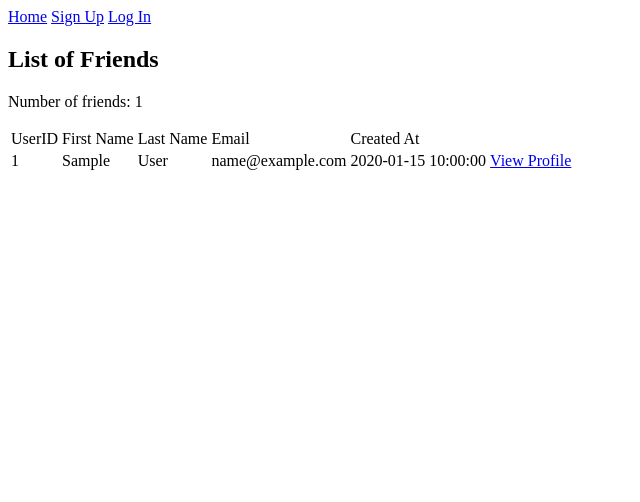
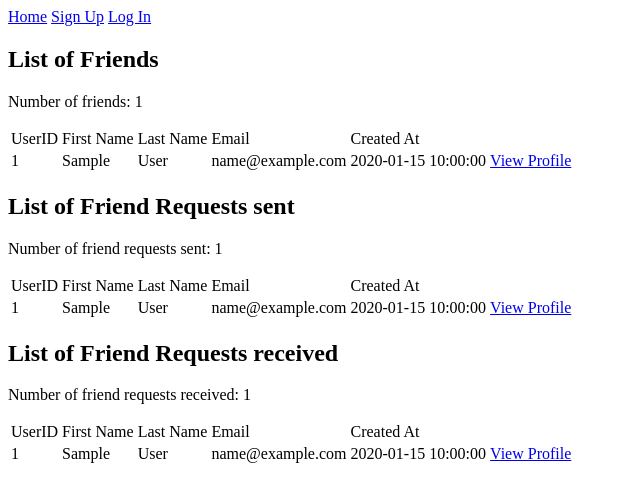
Before and after one commit to donovanOng/comp3013, a PHP site: template application/view/friends/index.php in a window 1280 px wide. Shown: the top 502 px of the page, without its empty margins (0-640 px from the left). Run offline with PHP 8.4, Linux system fonts and the light colour scheme; the template is opened without the code that fills it: most values are stand-ins (such as "Sample title", 1, 10 or a date in 2020); some libraries are stand-ins or nearby versions.

Commit message:
Display List of Friend Requests Sent and List of Friend Requests Received

```diff
--- a/application/controller/friend_controller.php
+++ b/application/controller/friend_controller.php
@@ -23,6 +23,8 @@ class FriendController
   {
     $model = new Friend();
     $friends = $model->find_user_friend($friend_userID, 0);
+    $friend_req_sent = $model->find_friend_req_sent($friend_userID);
+    $friend_req_received = $model->find_friend_req_received($friend_userID);
 
     require APP . 'view/_templates/header.php';
     require APP . 'view/friends/index.php';
--- a/application/view/friends/index.php
+++ b/application/view/friends/index.php
@@ -1,4 +1,5 @@
 <div class="container">
+
   <h2>List of Friends</h2>
   <p>Number of friends: <?= count($friends) ?></p>
   <? if (count($friends) > 0) { ?>
@@ -28,4 +29,65 @@
       </tbody>
     </table>
   <? } ?>
+
+  <h2>List of Friend Requests sent</h2>
+  <p>Number of friend requests sent: <?= count($friend_req_sent) ?></p>
+  <? if (count($friend_req_sent) > 0) { ?>
+    <table>
+      <tbody>
+        <tr>
+          <td>UserID</td>
+          <td>First Name</td>
+          <td>Last Name</td>
+          <td>Email</td>
+          <td>Created At</td>
+        </tr>
+        <?php foreach ($friend_req_sent as $friend) { ?>
+            <tr>
+                <td><?= $friend->userID ?></td>
+                <td><?= $friend->first_name ?></td>
+                <td><?= $friend->last_name ?></td>
+                <td><?= $friend->email ?></td>
+                <td><?= $friend->CREATED_AT ?></td>
+                <td>
+                  <a href="<?= URL; ?><?= $friend->userID ?>">
+                    View Profile
+                  </a>
+                </td>
+            </tr>
+        <?php } ?>
+      </tbody>
+    </table>
+  <? } ?>
+
+  <h2>List of Friend Requests received</h2>
+  <p>Number of friend requests received: <?= count($friend_req_received) ?></p>
+  <? if (count($friend_req_received) > 0) { ?>
+    <table>
+      <tbody>
+        <tr>
+          <td>UserID</td>
+          <td>First Name</td>
+          <td>Last Name</td>
+          <td>Email</td>
+          <td>Created At</td>
+        </tr>
+        <?php foreach ($friend_req_received as $friend) { ?>
+            <tr>
+                <td><?= $friend->userID ?></td>
+                <td><?= $friend->first_name ?></td>
+                <td><?= $friend->last_name ?></td>
+                <td><?= $friend->email ?></td>
+                <td><?= $friend->CREATED_AT ?></td>
+                <td>
+                  <a href="<?= URL; ?><?= $friend->userID ?>">
+                    View Profile
+                  </a>
+                </td>
+            </tr>
+        <?php } ?>
+      </tbody>
+    </table>
+  <? } ?>
+
 </div>
```
Also changed, not shown: application/model/friend.php (+34 -0 lines).
